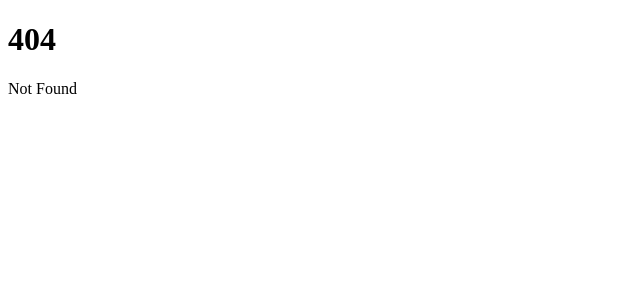
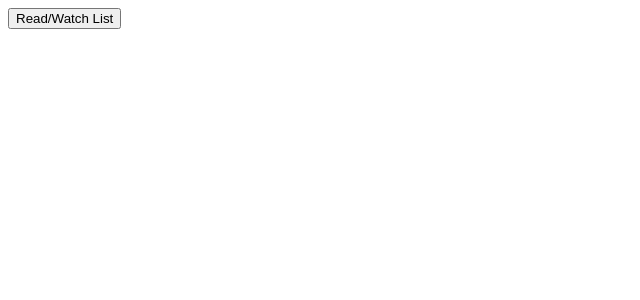
Before and after one commit to TheBearodactyl/bearodev6.0, a SvelteKit app: page / in a window 1280 px wide. Before the commit this address had no page. Shown: the top 300 px of the page, without its empty margins (0-640 px from the left). Built offline with nearby package versions, Linux system fonts and the light colour scheme.

Commit message:
add button to go to read/watch list to the index

```diff
--- a/src/app.html
+++ b/src/app.html
@@ -2,10 +2,20 @@
 <html lang="%paraglide.lang%">
     <head>
         <meta charset="utf-8" />
-		<meta name="viewport" content="width=device-width, initial-scale=1" />
+        <meta
+            name="viewport"
+            content="width=device-width, initial-scale=1"
+        />
         %sveltekit.head%
     </head>
     <body data-sveltekit-preload-data="hover">
         <div style="display: contents">%sveltekit.body%</div>
     </body>
+    <style>
+        *,
+        ::after,
+        ::before {
+            box-sizing: border-box;
+        }
+    </style>
 </html>
--- /dev/null
+++ b/src/routes/+page.svelte
@@ -0,0 +1,9 @@
+<script>
+    import { goto } from "$app/navigation";
+
+</script>
+<div class="routes-list">
+    <button onclick={() => {
+        goto("/lists/read-watch")
+    }}>Read/Watch List</button>
+</div>
```
Lines whose indentation alone changed are shown as unchanged.
